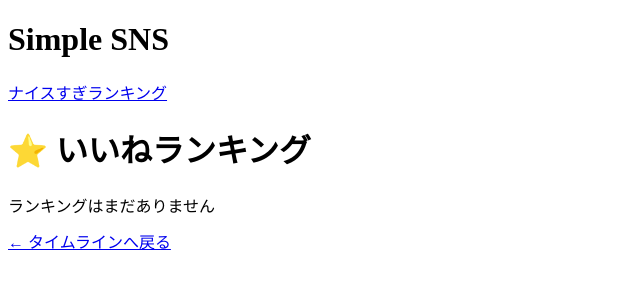
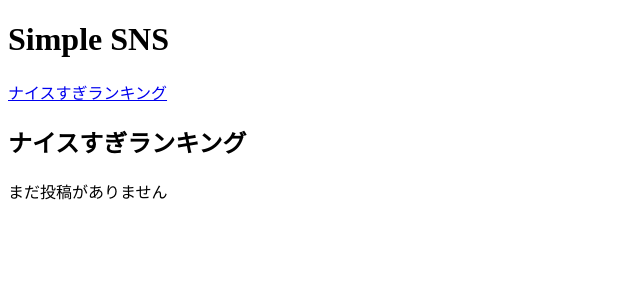
Before and after one commit to to9kuru/simple-sns, a Next.js app: page /ranking in a window 1280 px wide. Shown: the top 300 px of the page, without its empty margins (0-640 px from the left). Built offline with nearby package versions, Linux system fonts and the light colour scheme.

Commit message:
Update page.js

```diff
--- a/app/ranking/page.js
+++ b/app/ranking/page.js
@@ -1,35 +1,31 @@
 "use client";
 import { useEffect, useState } from "react";
-
-const STORAGE_KEY = "simple_sns_posts_v1";
 
 export default function Ranking() {
   const [posts, setPosts] = useState([]);
 
   useEffect(() => {
-    try {
-      const raw = JSON.parse(localStorage.getItem(STORAGE_KEY) || "[]");
-      setPosts(Array.isArray(raw) ? raw : []);
-    } catch {
-      setPosts([]);
-    }
+    const saved = JSON.parse(localStorage.getItem("posts") || "[]");
+    setPosts(saved);
   }, []);
 
-  const sorted = [...posts].sort((a, b) => b.likes - a.likes).slice(0, 50);
+  const top5 = [...posts]
+    .sort((a, b) => b.likes - a.likes)
+    .slice(0, 5);
 
   return (
-    <div className="glass">
-      <h1>⭐ いいねランキング</h1>
-      {sorted.length === 0 && <div className="post-meta">ランキングはまだありません</div>}
-      {sorted.map((p) => (
-        <div key={p.id} className="glass-sm post-card">
-          <a href={`/post/${p.id}`}>{p.text}</a>
-          <div className="post-meta">👍 {p.likes}</div>
+    <div className="space-y-4">
+      <h2 className="text-xl font-bold mb-4">ナイスすぎランキング</h2>
+
+      {top5.length === 0 && <p>まだ投稿がありません</p>}
+
+      {top5.map((p, i) => (
+        <div key={p.id} className="glass p-4 rounded-xl">
+          <div className="font-bold">#{i + 1}</div>
+          <div>{p.text}</div>
+          <div className="mt-2">❤️ {p.likes}</div>
         </div>
       ))}
-      <div style={{ marginTop: 12 }}>
-        <a href="/">← タイムラインへ戻る</a>
-      </div>
     </div>
   );
 }
```
